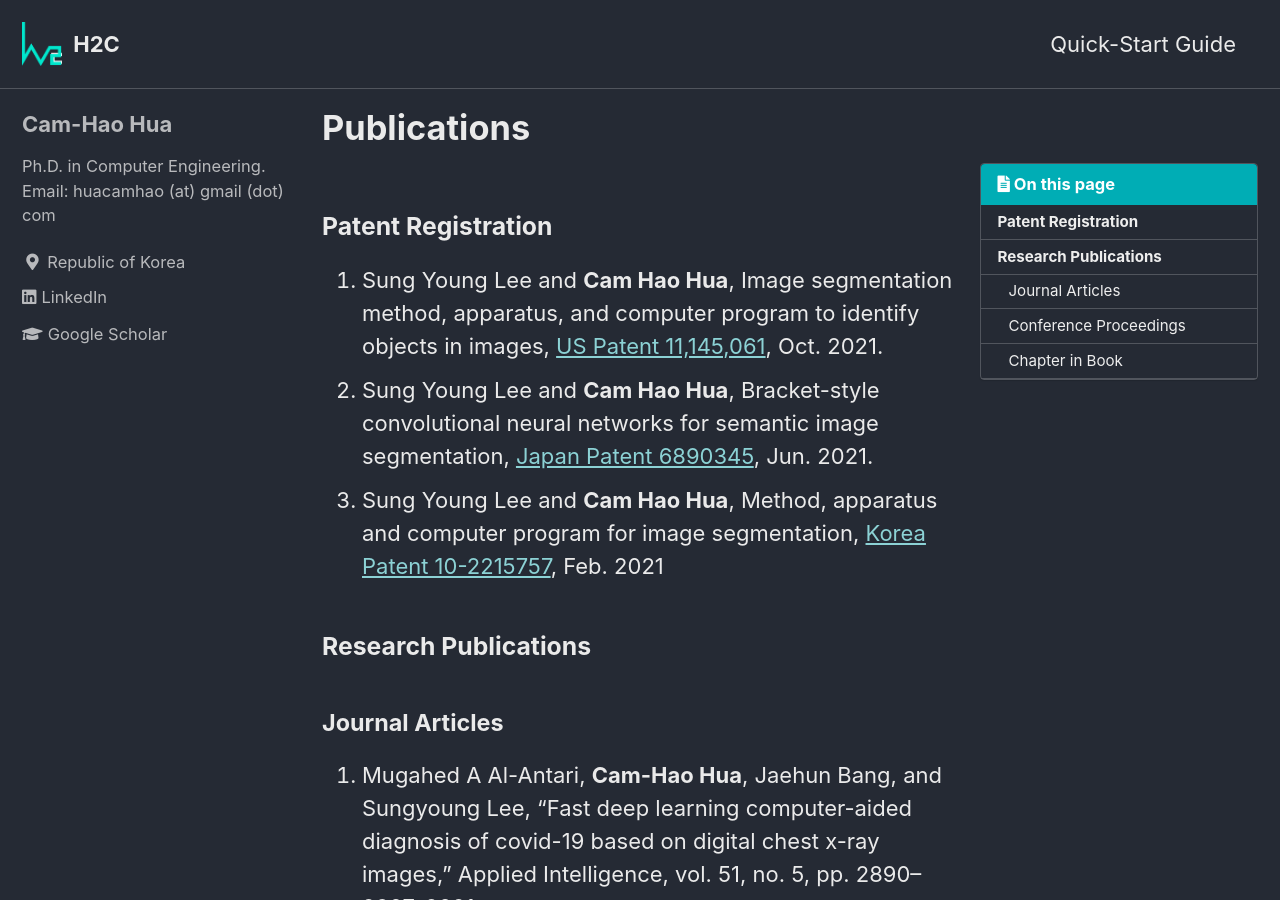
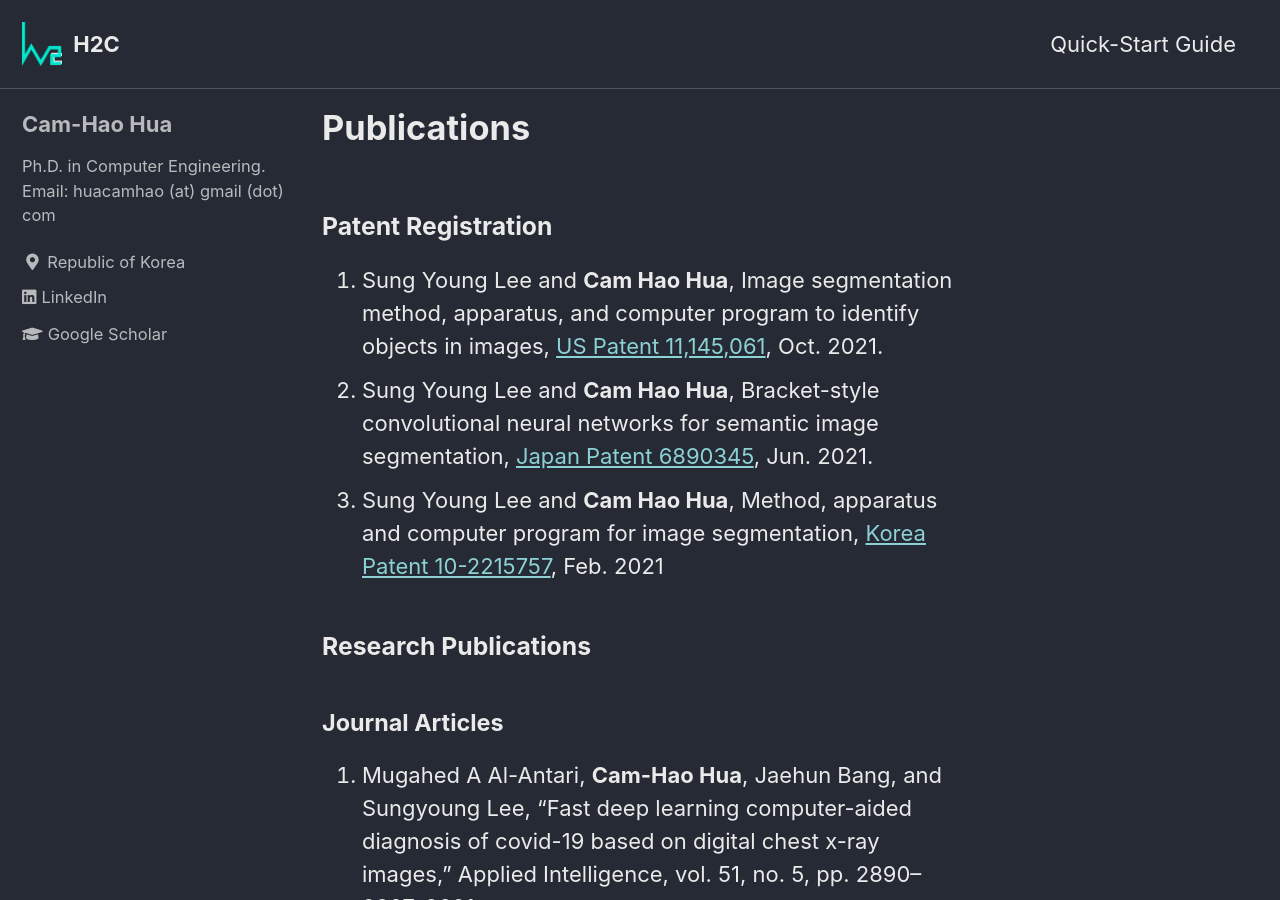
Before and after one commit to camhao168/camhao168.github.io, a Jekyll site: the page built from _pages/publications.md, in a window 1280 px wide and 900 px high. Built offline with Jekyll 4.4.1, drawn with Linux system fonts in a browser that asks for light colours; cached includes are drawn as plain includes; part of the change alters nothing that is shown; some of the changed text lies outside the part shown.

Commit message:
Update publications.md

```diff
--- a/_pages/publications.md
+++ b/_pages/publications.md
@@ -1,7 +1,7 @@
 ---
+title: "Publications"
 permalink: /publications/
-title: "Publications"
-toc: true
+date: 2022-10-17T00:56:19+00:00
 ---
 
 ### Patent Registration
```
